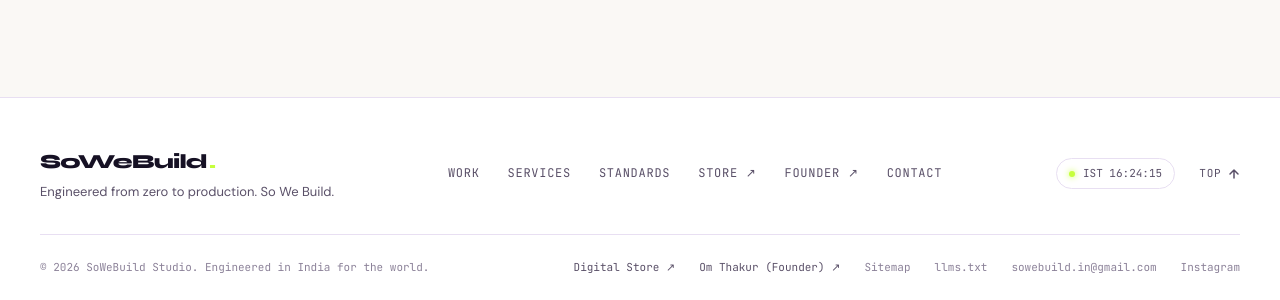
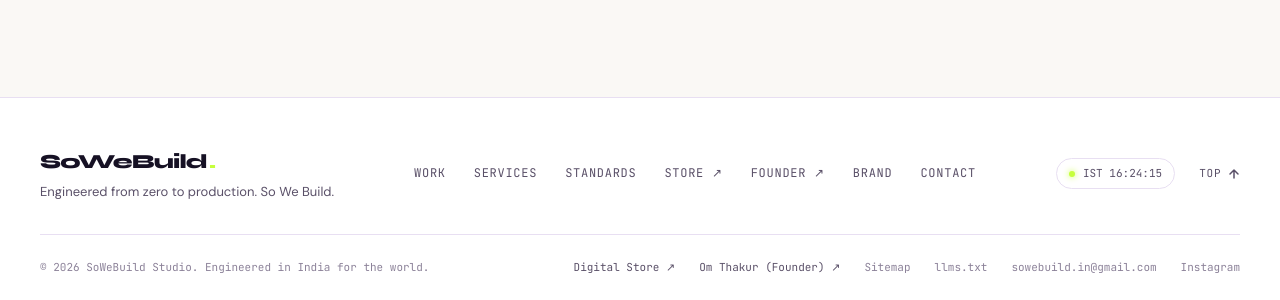
Before and after one commit to MonsterFlick/SoWeBuild, a Next.js app: page / in a window 1280 px wide. Shown: the part 8579-8879 px from the top of the page. Built offline with nearby package versions, Linux system fonts and the light colour scheme.

Commit message:
feat(footer): add Brand Guidelines link to primary footer navigation

```diff
--- a/src/components/sections/FooterSection.tsx
+++ b/src/components/sections/FooterSection.tsx
@@ -33,6 +33,7 @@ export default function FooterSection() {
     { label: "Standards", href: "#faq" },
     { label: "Store ↗", href: "https://store.sowebuild.in", isExternal: true },
     { label: "Founder ↗", href: "https://omthakur.in", isExternal: true },
+    { label: "Brand", href: "/brand-guidelines" },
     { label: "Contact", href: "#contact" },
   ];
 
```
